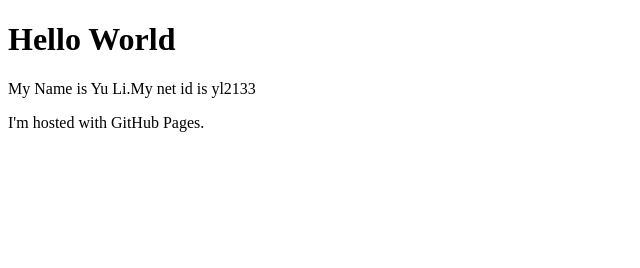
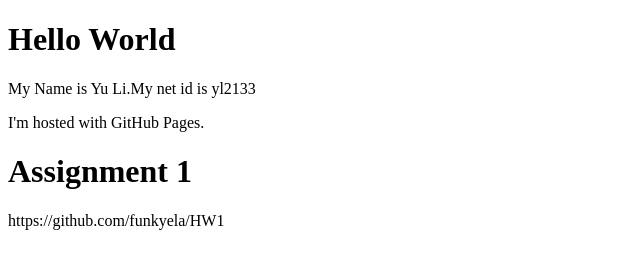
Before and after one commit to funkyela/funkyela.github.io, a plain HTML site: page index.html in a window 1280 px wide. Shown: the whole page, without its empty margins (0-640 px from the left). Drawn offline with Linux system fonts and the light colour scheme.

Commit message:
Update index.html

```diff
--- a/index.html
+++ b/index.html
@@ -4,5 +4,8 @@
 <h1>Hello World</h1>
 <p>My Name is Yu Li.My net id is yl2133</p>
 <p>I'm hosted with GitHub Pages.</p>
+
+  <h1> Assignment 1 </h1>
+  <p>https://github.com/funkyela/HW1 </p>
 </body>
 </html>
```
